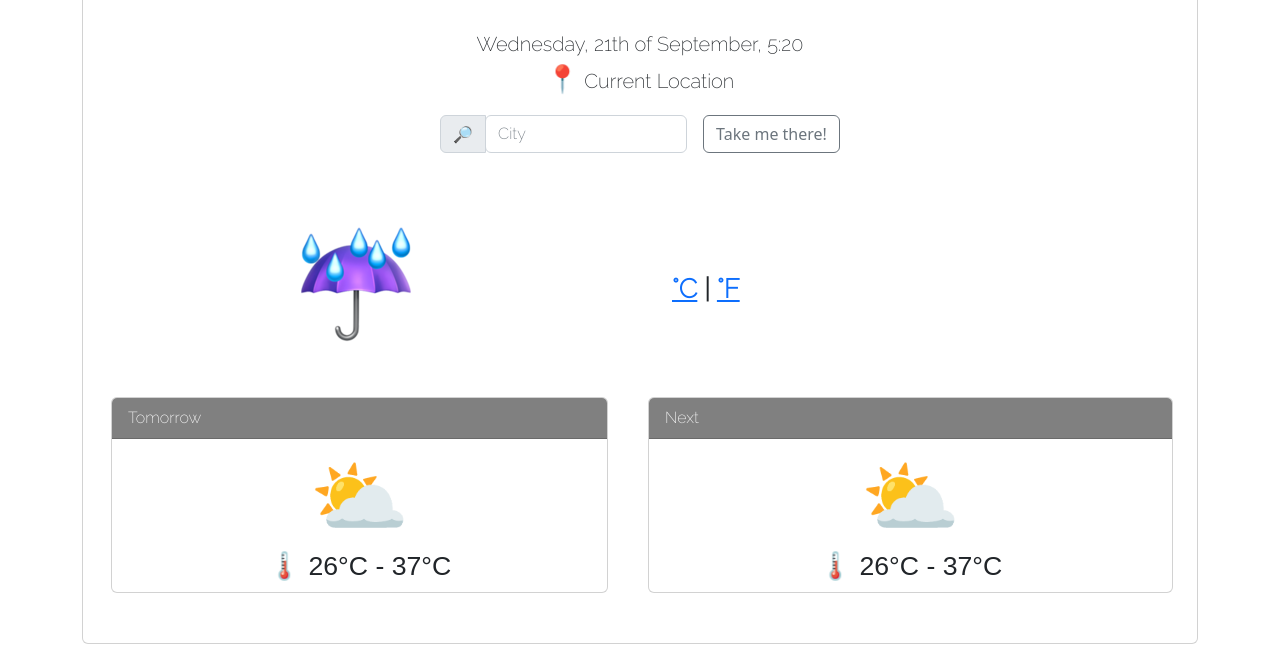
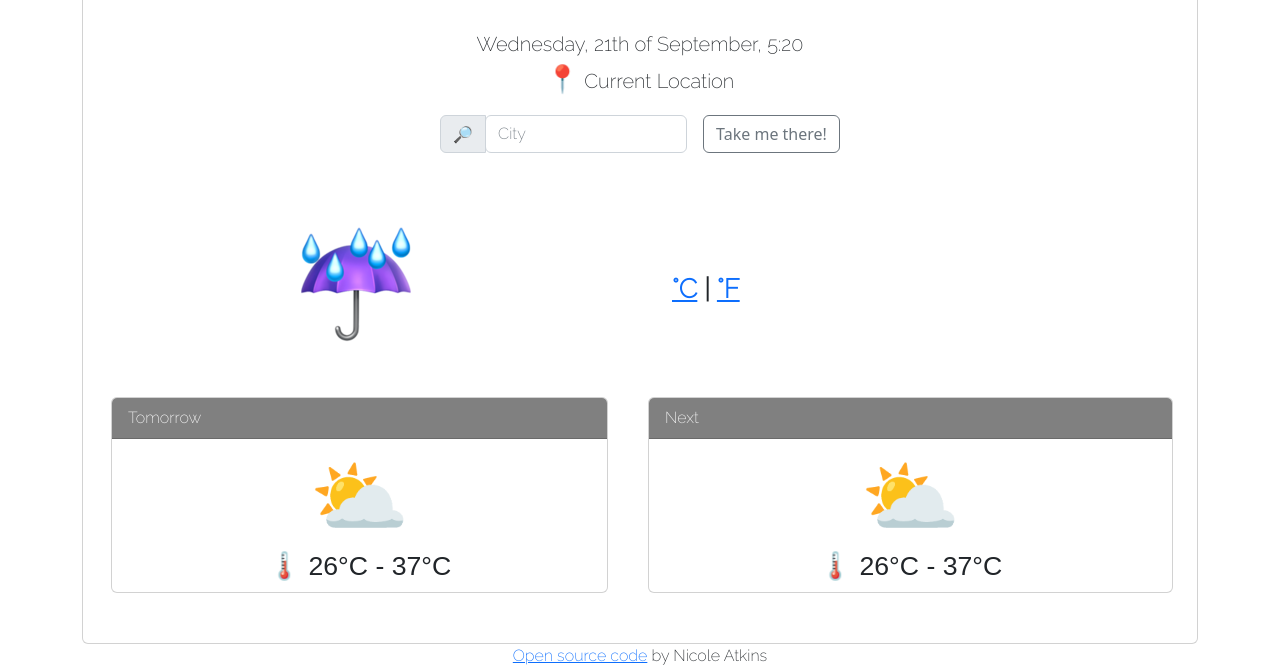
Before and after one commit to natkins86/Weather-App, a plain HTML site: page Plus Assignment/index.html in a window 1280 px wide. Shown: the part 212-880 px from the top of the page. Before the commit the page ends 856 px from the top, so only its background shows below. Drawn offline with nearby package versions, Linux system fonts and the light colour scheme.

Commit message:
Source File Rework - Hosting
- Updated HTML, CSS, JS to account for files moving
- Added GitHub link to HTML

```diff
--- a/Plus Assignment/index.html
+++ b/Plus Assignment/index.html
@@ -29,7 +29,7 @@
             day, time
         </p>
         <p id="here">
-            <a>📍</a> Current Location
+            <a id="pin">📍</a> Current Location
         </p>
         <form class="row row-cols-lg-auto g-3 align-items-center" id="sb-form">
             <div class="col-12">
@@ -96,5 +96,8 @@
       </div>
     </div>
     <script src="index.js"></script>
+    <footer>
+        <a href="https://github.com/natkins86/Weather-App.git" id="github">Open source code</a> by Nicole Atkins
+    </footer>
 </body>
 </html>
--- a/Plus Assignment/index.js
+++ b/Plus Assignment/index.js
@@ -26,7 +26,7 @@ function displayWeather(response){
 }
 
 function searchCity (event){
-
+    event.preventDefault();
     let city = document.querySelector("#inlineFormInputGroupUsername").value;
     let apiUrl =`https://api.openweathermap.org/data/2.5/weather?q=${city}&units=metric&APPID=8b2940a8dc3cd76e02df783cc567ef5e`;
     axios.get(apiUrl).then(displayWeather);
--- a/Plus Assignment/style.css
+++ b/Plus Assignment/style.css
@@ -57,7 +57,14 @@ p{
     font-size: 15pt;
 }
 
-a{
+footer{
+    font-family: 'Raleway';
+    text-align: center;
+    padding-left: 300pt;
+    padding-right: 300pt;
+}
+
+#pin{
     font-size: 20pt;
     text-align: right;
 }
@@ -94,3 +101,6 @@ a{
     padding-right: -40px;
     padding-bottom: 50px;
 }
+#github{
+    font-family: "raleway";
+}
```
